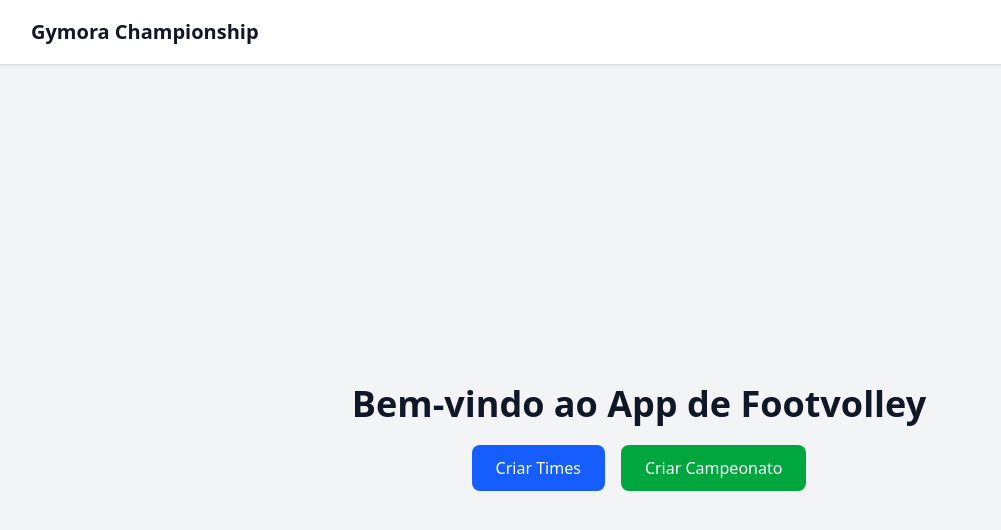
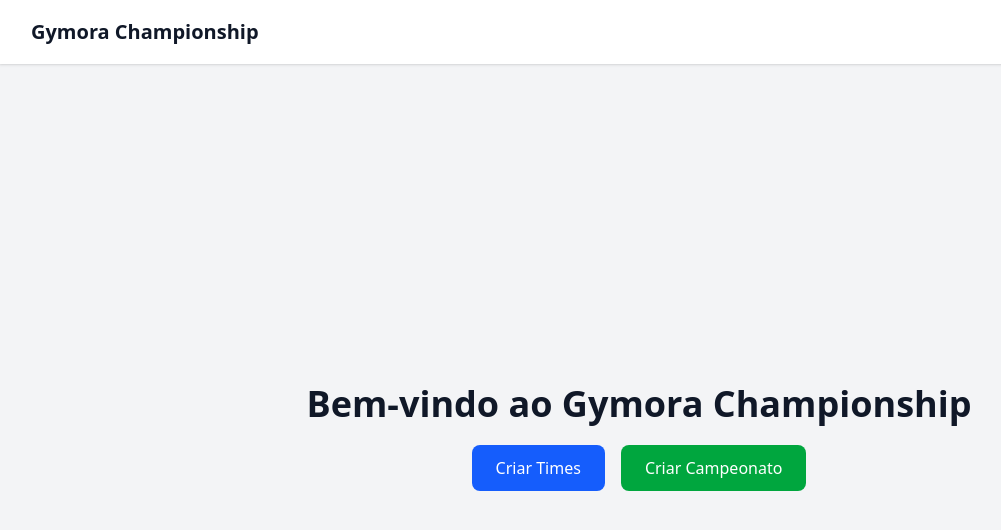
Before and after one commit to lucasmarques73/random-pairs-footvolley, a React (Vite) app: page / in a window 1280 px wide. Shown: the top 530 px of the page, without its empty margins (1-1002 px from the left). Built offline with nearby package versions, Linux system fonts and the light colour scheme.

Commit message:
feat: update welcome message to reflect Gymora Championship branding

```diff
--- a/src/App.tsx
+++ b/src/App.tsx
@@ -19,7 +19,7 @@ function Home() {
       <main className="flex-grow flex items-center justify-center">
         <div className="text-center space-y-6">
           <h1 className="text-4xl font-bold text-gray-900 mb-8">
-            Bem-vindo ao App de Footvolley
+            Bem-vindo ao Gymora Championship
           </h1>
           <div className="space-x-4">
             <Link
```
